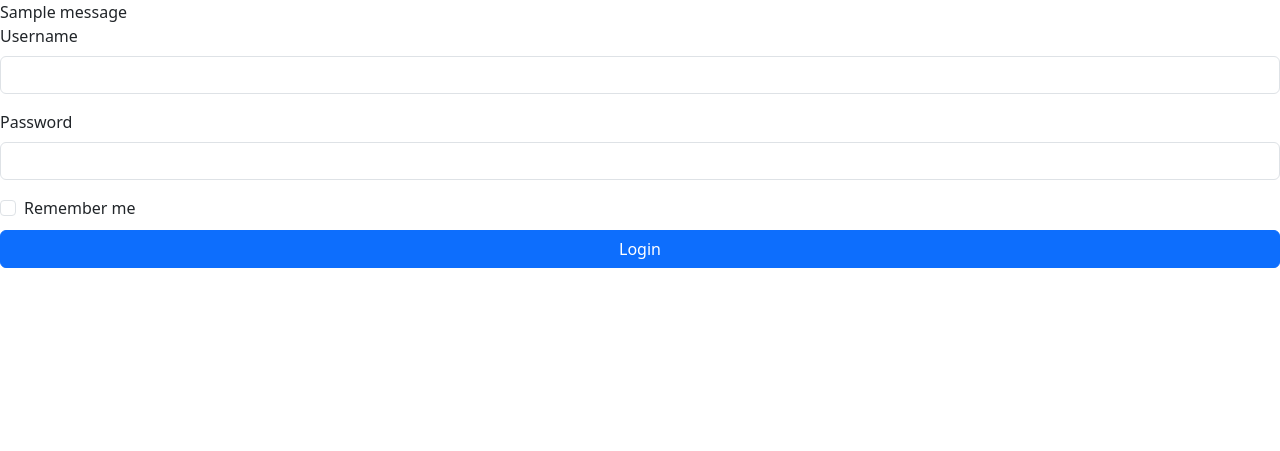
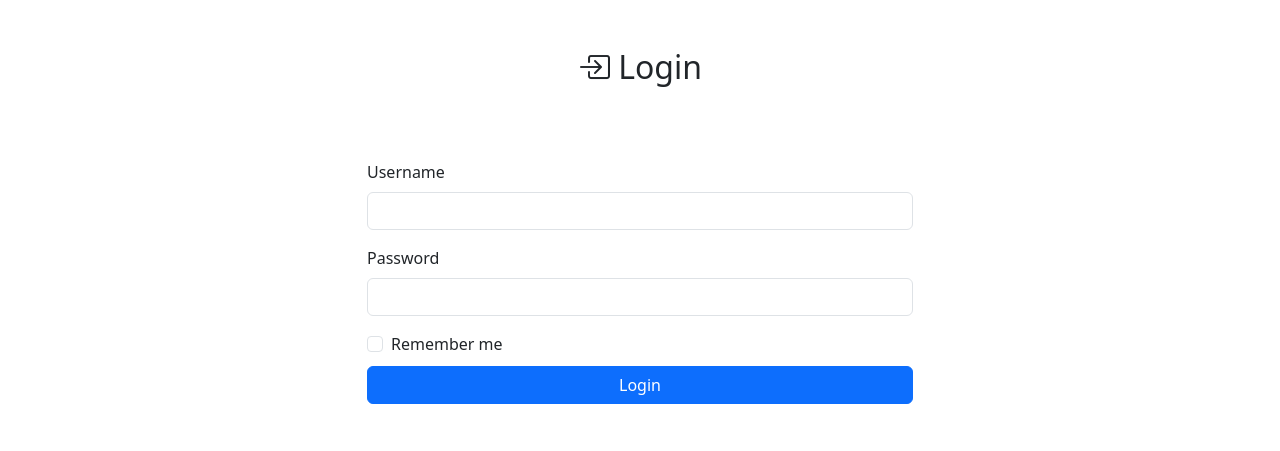
Before and after one commit to gbwebdev/memorybox, a Python web app: template memorybox/src/memorybox/templates/login.html in a window 1280 px wide. Shown: the part 74-525 px from the top of the page. Run offline with Jinja, Linux system fonts and the light colour scheme; the template is opened without the code that fills it, so the values that code supplies are empty; one stand-in notice (Sample message) is shown; some libraries are stand-ins or nearby versions.

Commit message:
Improved date <> memory handling + login UI

```diff
--- a/memorybox/src/memorybox/templates/base.html
+++ b/memorybox/src/memorybox/templates/base.html
@@ -30,9 +30,6 @@
       <!-- <header>
         {% block header %}{% endblock %}
       </header> -->
-      {% for message in get_flashed_messages() %}
-        <div class="flash">{{ message }}</div>
-      {% endfor %}
       {% block content %}{% endblock %}
     </section>
 
--- a/memorybox/src/memorybox/templates/login.html
+++ b/memorybox/src/memorybox/templates/login.html
@@ -5,6 +5,15 @@
 {% endblock %}
 
 {% block content %}
+<div class="container mt-5">
+  <div class="row justify-content-center">
+      <div class="col-md-6">
+          <h2 class="text-center mb-4"><i class="bi bi-box-arrow-in-right"></i> Login</h2>
+          {% for message in get_flashed_messages() %}
+          <div class="alert alert-{{ message.type }}">
+              {{ message.message }}
+          </div>
+          {% endfor %}
           <form method="post">
             <div class="mb-3">
               <label for="username" class="form-label">Username</label>
@@ -22,4 +31,7 @@
             </div>
             <button type="submit" class="btn btn-primary w-100 mb-5">Login</button>
           </form>
+      </div>
+  </div>
+</div>
 {% endblock %}
--- a/memorybox/src/memorybox/templates/memory.html
+++ b/memorybox/src/memorybox/templates/memory.html
@@ -8,7 +8,7 @@
 <div class="container mt-3 p-2">
   <div class="card">
     <div class="card-header">
-      <h3><i class="bi bi-calendar-event"></i> Today's memory</h3>
+      <h3><i class="bi bi-calendar-event"></i> {{ title }}</h3>
     </div>
     <img src="/memory-thumb/{{ memory.filename }}" class="card-img-top" alt="...">
     <div class="card-body">
```
Also changed, not shown: memorybox/src/memorybox/blueprints/auth.py (+7 -4 lines), memorybox/src/memorybox/blueprints/main.py (+13 -3 lines). Lines whose indentation alone changed are shown as unchanged.
